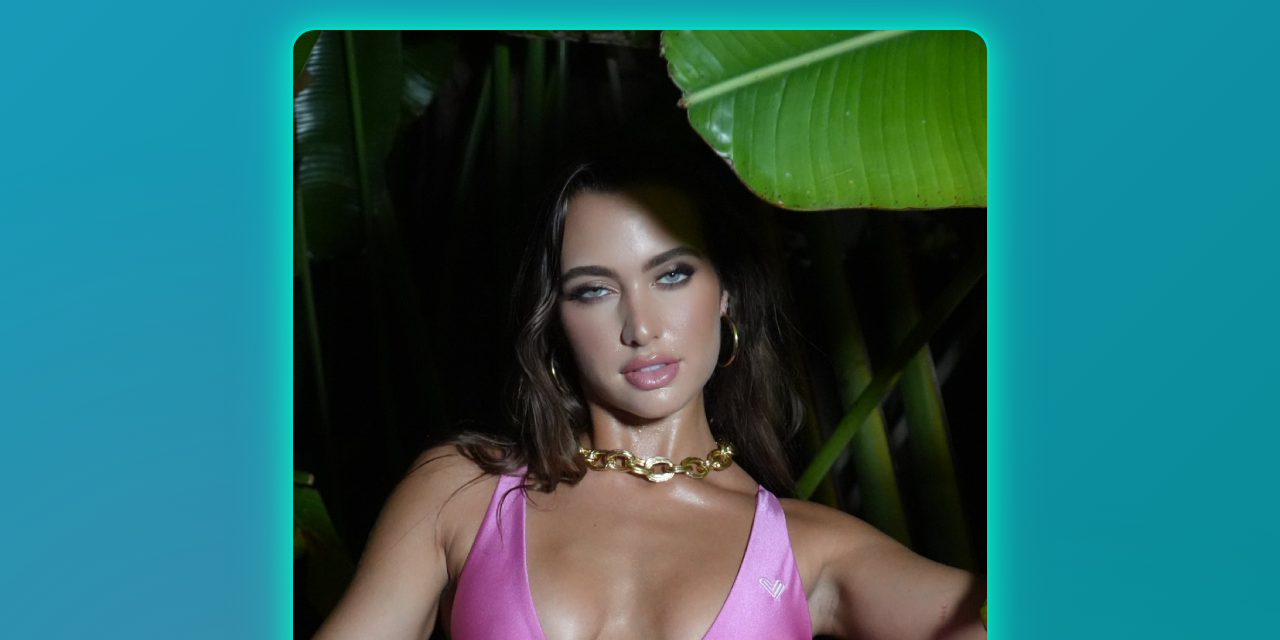
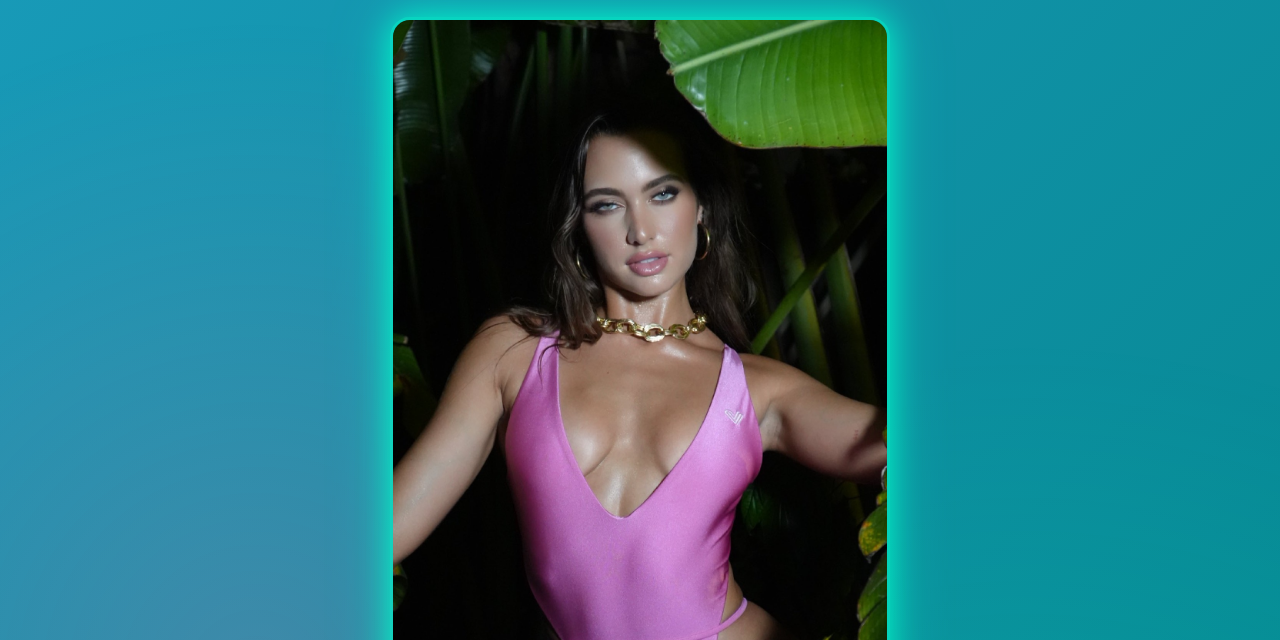
Before and after one commit to digisapp/swim-shows, a website: page hawaii.html in a window 1280 px wide. Shown: the part 160-800 px from the top of the page. Drawn offline with Linux system fonts and the light colour scheme.

Commit message:
Reduce image sizes for better visual balance
- Reduce section-image-container max-width from 600px to 400px
- Reduce cover hero image from 700px to 500px max-width
- Adjust margins for tighter spacing (40px to 20px)
- Images now more compact and visually balanced with content

```diff
--- a/hawaii.html
+++ b/hawaii.html
@@ -1050,15 +1050,15 @@
         }
 
         .section-image-container {
-            max-width: 600px;
-            margin: 40px auto;
+            max-width: 400px;
+            margin: 20px auto;
             text-align: center;
         }
 
         .section-image-container img {
             width: 100%;
             height: auto;
-            border-radius: 25px;
+            border-radius: 20px;
             border: 3px solid rgba(0, 255, 204, 0.6);
             box-shadow: 0 0 30px rgba(0, 255, 204, 0.8),
                         0 0 60px rgba(0, 255, 204, 0.4),
@@ -1247,7 +1247,7 @@
                     <span class="hawaiian-emoji">🌴</span>
                     <span class="hawaiian-emoji">🌊</span>
                 </div>
-                <div class="section-image-container" style="max-width: 700px; margin: 30px auto;">
+                <div class="section-image-container" style="max-width: 500px; margin: 20px auto;">
                     <img src="./images/swim-shows-cover1.jpg" alt="EXA Hawaii Shows" class="glow-image">
                 </div>
                 <h1 class="cover-title">EXA HAWAI'I SHOWS</h1>
```
